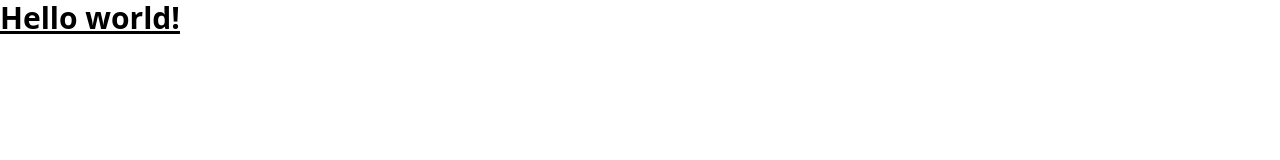
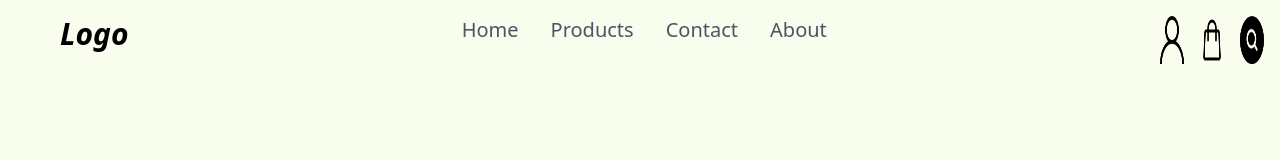
Before and after one commit to MayureshOP-max/twcss, a website: page index.html in a window 1280 px wide. Drawn offline with Linux system fonts and the light colour scheme.

Commit message:
tailwind

```diff
--- a/index.html
+++ b/index.html
@@ -1,15 +1,48 @@
 <!DOCTYPE html>
 <html lang="en">
+
 <head>
     <meta charset="UTF-8">
     <meta name="viewport" content="width=device-width, initial-scale=1.0">
     <title>Document</title>
     <link rel="stylesheet" href="src/output.css">
 </head>
-<body>
-    <h1 class="font-bold underline text-3xl">
-        Hello world!
-      </h1>
+
+<body class="bg-[#F9FDEE]">
+    <!-- <nav class=" p-4 flex w-full mx-auto" style="height: 80px;">
+        <div class="text-black italic font-bold text-3xl ml-11 mr-4">Logo</div>
+
+        <div class="flex items-center">
+            <a href="#" class="text-gray-500 font-medium text-xl mr-4 ml-4 hover:text-gray-900 hover:font-semibold">Home</a>
+            <a href="#" class="text-gray-500 font-medium text-xl mr-4 ml-4 hover:text-gray-900 hover:font-semibold">Products</a>
+            <a href="#" class="text-gray-500 font-medium text-xl mr-4 ml-4 hover:text-gray-900 hover:font-semibold">Contact</a>
+            <a href="#" class="text-gray-500 font-medium text-xl mr-4 ml-4 hover:text-gray-900 hover:font-semibold">About</a>
+        </div>
+
+        <div class="ml-4 flex items-center justify-end">
+            <img src="assets/user.png" alt="Account" width="24" height="24" class="text-white hover:text-gray-300">
+            <img src="assets/shopping-bag.png" alt="Cart" width="24" height="24" class="text-white ml-4 hover:text-gray-300">
+            <img src="assets/search.png" alt="Search" width="24" height="24" class="text-white ml-4 hover:text-gray-300">
+        </div>
+    </nav> -->
+
+    <nav class=" p-4 flex w-full" style="height: 80px;">
+        <div class="text-black italic font-bold text-3xl ml-11">Logo</div>
+
+        <div class="nav-links">
+            <a href="#" class="text-gray-600 font-medium text-xl mr-4 ml-4 hover:text-gray-900 hover:font-semibold">Home</a>
+            <a href="#" class="text-gray-600 font-medium text-xl mr-4 ml-4 hover:text-gray-900 hover:font-semibold">Products</a>
+            <a href="#" class="text-gray-600 font-medium text-xl mr-4 ml-4 hover:text-gray-900 hover:font-semibold">Contact</a>
+            <a href="#" class="text-gray-600 font-medium text-xl mr-4 ml-4 hover:text-gray-900 hover:font-semibold">About</a>
+        </div>
+
+        <div class="nav-icons">
+            <img src="assets/user.png" alt="Account" width="24" height="24" class="text-white hover:text-gray-300">
+            <img src="assets/shopping-bag.png" alt="Cart" width="24" height="24" class="text-white  ml-4 hover:text-gray-300">
+            <img src="assets/search.png" alt="Search" width="24" height="24" class="text-white ml-4 hover:text-gray-300">
+        </div>
+    </nav>
 
 </body>
+
 </html>
--- a/src/input.css
+++ b/src/input.css
@@ -1,3 +1,15 @@
 @tailwind base;
 @tailwind components;
 @tailwind utilities;
+
+
+.nav-links {
+    display: flex;
+    justify-content: center;
+    flex: 1;
+}
+
+.nav-icons {
+    display: flex;
+    justify-content: flex-end;
+}
```
Also changed, not shown: assets/search (1).png (added), assets/search.png (added), assets/shopping-bag.png (added), assets/user.png (added), src/output.css.
